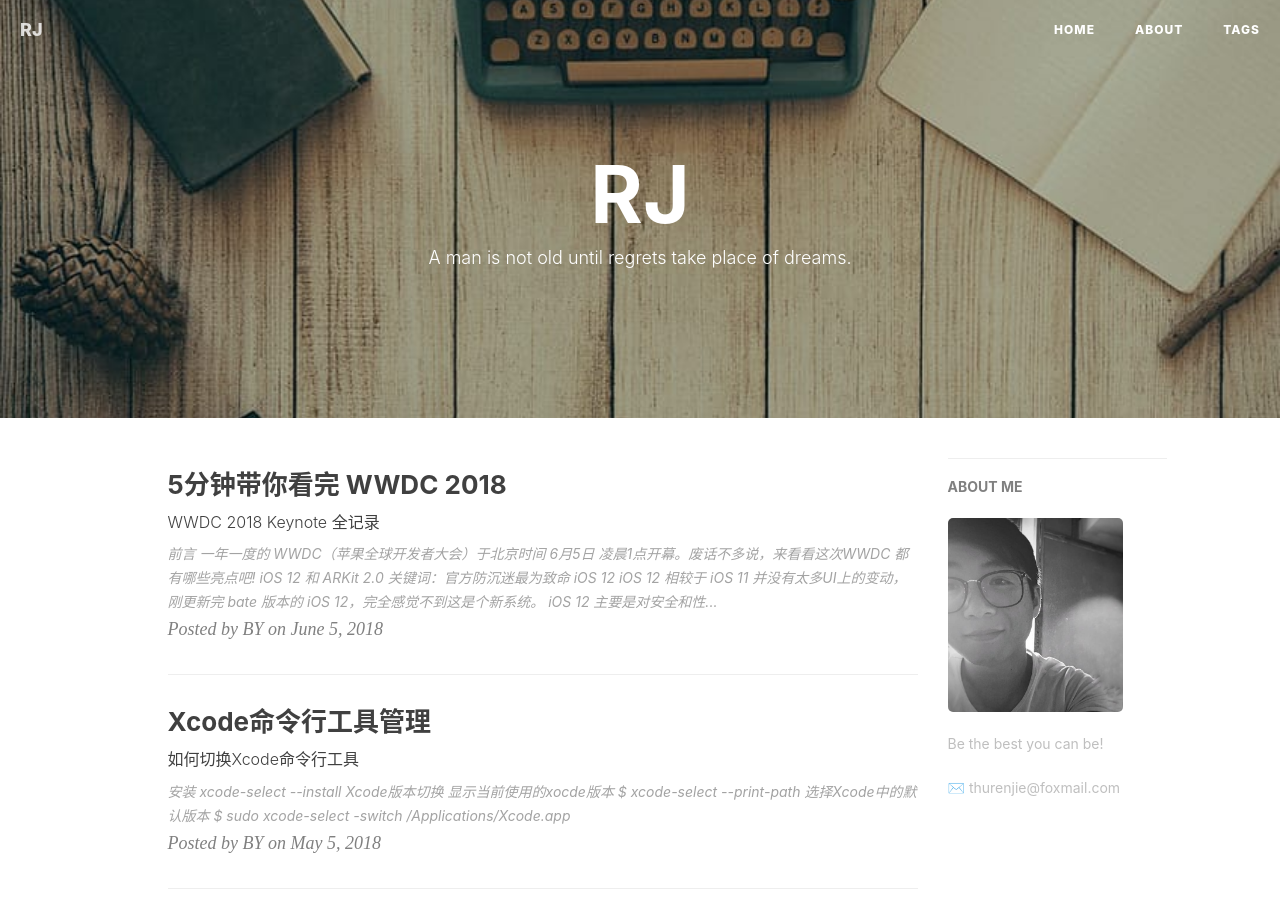
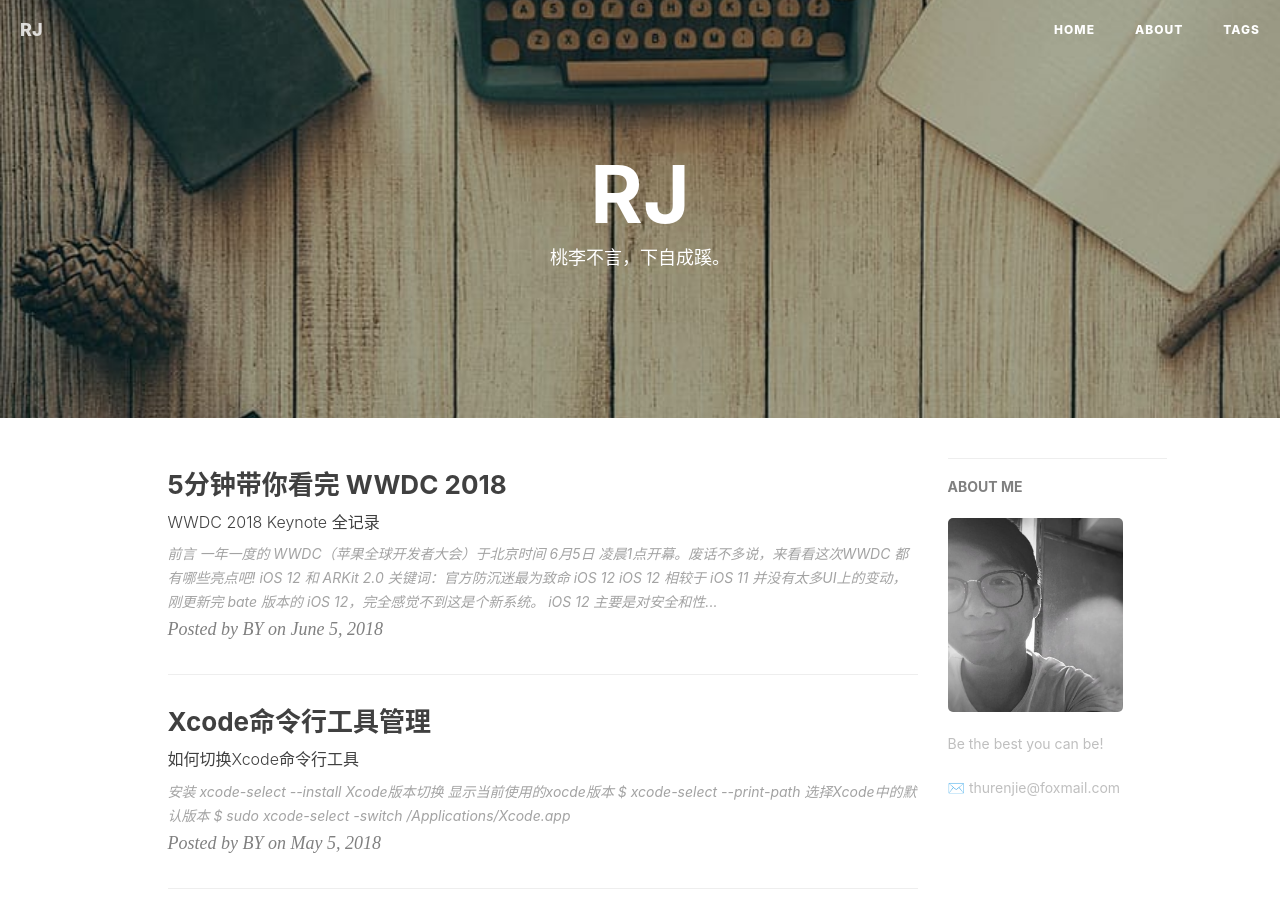
Before and after one commit to thurj12138/thurj12138.github.io, a Jekyll site: the page built from index.html, in a window 1280 px wide and 900 px high. Built offline with Jekyll 4.4.1, drawn with Linux system fonts in a browser that asks for light colours; nearby versions of some CDN libraries; the list of posts is cut into pages by our own code; comment, search, counter and statistics services are not loaded.

Commit message:
Update index.html

```diff
--- a/index.html
+++ b/index.html
@@ -1,6 +1,6 @@
 ---
 layout: page
-description: "A man is not old until regrets take place of dreams."
+description: "桃李不言，下自成蹊。"
 ---
 
 {% for post in paginator.posts %}
```
